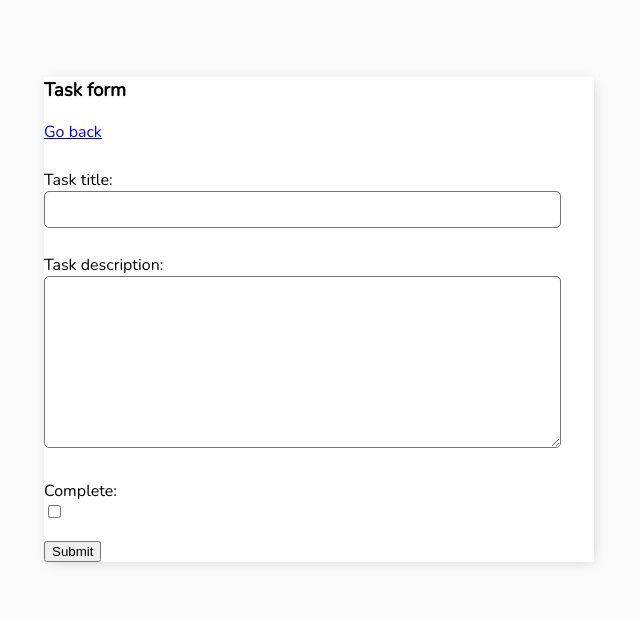
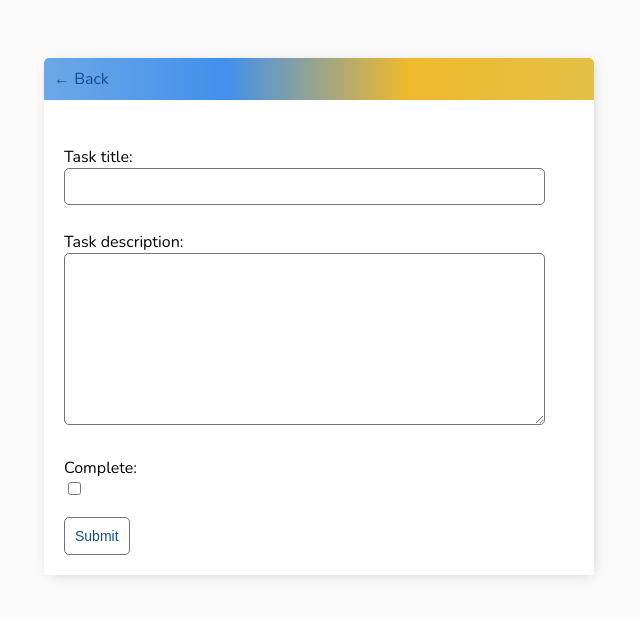
Before and after one commit to el-shes/to_do_list_djangoProject, a Django app: page /create-task/ in a window 1280 px wide. Shown: the top 617 px of the page, without its empty margins (321-961 px from the left). Run offline with Django 4.2, Linux system fonts and the light colour scheme; a user stored in the database is signed in.

Commit message:
Task list styling updated

```diff
--- a/templates/list_app/main.html
+++ b/templates/list_app/main.html
@@ -79,7 +79,7 @@
         .task-complete-icon {
             height: 20px;
             width: 20px;
-            background-color: rgb(105, 192, 105);
+            background-color: rgb(227, 193, 69);
             border-radius: 50%;
         }
 
@@ -141,7 +141,7 @@
         .button {
             border: 1px solid #757575;
             background-color: #FFF;
-            color: #EB796F;
+            color: #144c88;
             padding: 10px;
             font-size: 14px;
             border-radius: 5px;
--- a/templates/list_app/task_form.html
+++ b/templates/list_app/task_form.html
@@ -1,12 +1,16 @@
 {% extends 'list_app/main.html' %}
 {% block content %}
 
-<h3>Task form</h3>
-<a href="{% url 'tasks' %}">Go back</a>
-<form method="POST">
-    {% csrf_token %}
-    {{ form.as_p}}
-    <input type="submit" value="Submit">
-</form>
+<div class="header-bar">
+    <a href="{% url 'tasks' %}">&#8592; Back</a>
+</div>
+
+<div class="card-body">
+    <form method="POST">
+        {% csrf_token %}
+        {{ form.as_p}}
+        <input class="button" type="submit" value="Submit">
+    </form>
+</div>
 
 {% endblock content %}
```
Also changed, not shown: templates/list_app/task_confirm_delete.html (+11 -6 lines), db.sqlite3.
